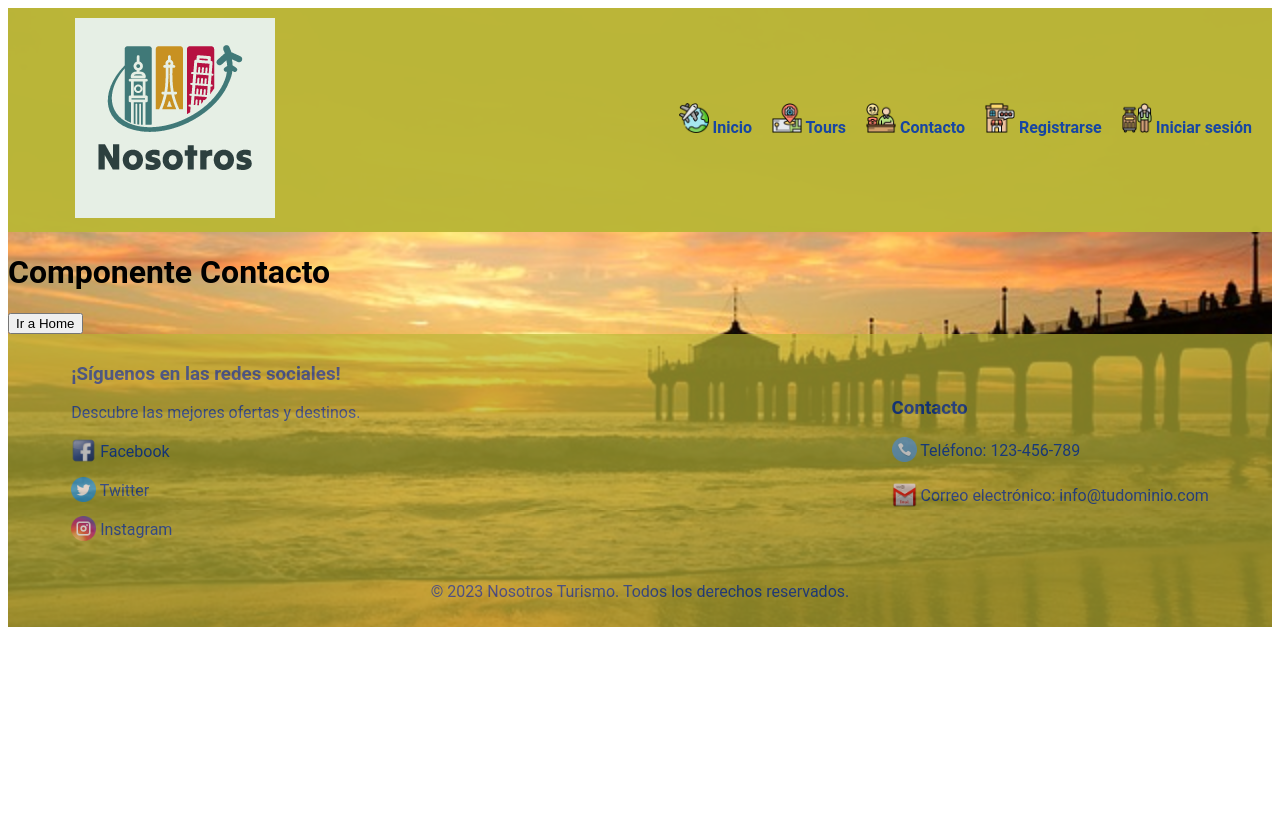
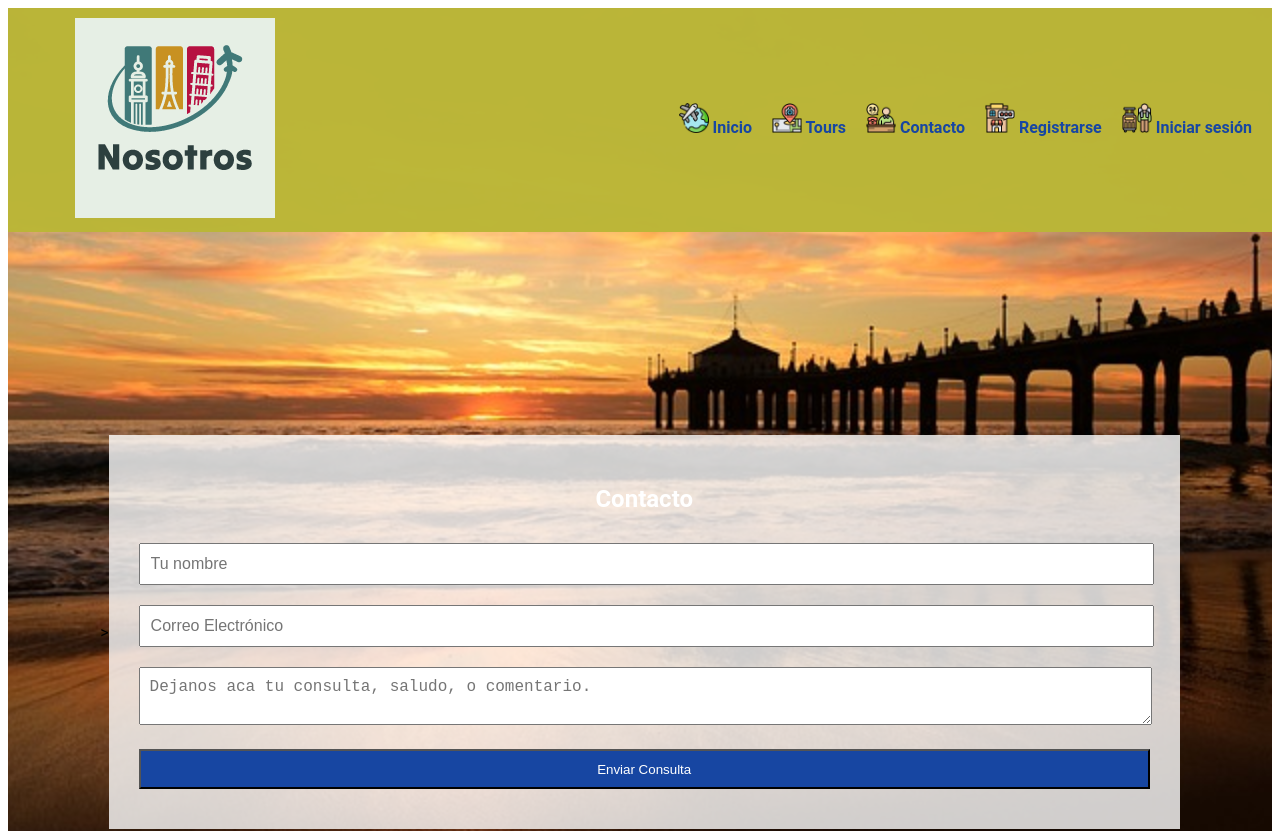
Before and after one commit to Shinobirun/NosTurisVue, a Vue app: page /contacto in a window 1280 px wide. Shown: the top 831 px of the page. Before the commit the page ends 800 px from the top, so only its background shows below. Built offline with nearby package versions, Linux system fonts and the light colour scheme.

Commit message:
Adgrego formcontacto

```diff
--- a/src/components/BannerComponent.vue
+++ b/src/components/BannerComponent.vue
@@ -1,7 +1,7 @@
   <template>
     <section class="banner">
       <!-- Contenido del banner -->
-      <img src="../assets/images/boeing-159589_1280.png" alt="Banner de promoción">
+      <img src="../assets/images/welcome-aboard-2334166_1280.jpg" alt="Banner de promoción">
     </section>
   </template>
 
--- /dev/null
+++ b/src/components/ContactFormComponent.vue
@@ -0,0 +1,111 @@
+<template>
+    <div class="contenedor">
+    >
+        <div class="formulario">
+      <h2>Contacto</h2>
+      <form @submit.prevent="enviarConsulta">
+        <div>
+
+          <input type="text" v-model="nombre" required placeholder="Tu nombre"/>
+        </div>
+        <div>
+
+          <input type="email" v-model="email" required placeholder="Correo Electrónico"/>
+        </div>
+        <div>
+
+          <textarea v-model="mensaje" required placeholder="Dejanos aca tu consulta, saludo, o comentario."></textarea>
+        </div>
+        <button type="submit">Enviar Consulta</button>
+      </form>
+    </div>
+</div>
+  </template>
+
+  <script>
+  export default {
+    data() {
+      return {
+        nombre: '',
+        email: '',
+        mensaje: ''
+      };
+    },
+    methods: {
+      enviarConsulta() {
+        const consulta = {
+          nombre: this.nombre,
+          email: this.email,
+          mensaje: this.mensaje
+        };
+
+        fetch('http://localhost:8000/enviar-consulta/', {
+          method: 'POST',
+          headers: {
+            'Content-Type': 'application/json'
+          },
+          body: JSON.stringify(consulta)
+        })
+        .then(response => response.json())
+        .then(data => {
+          console.log(data);
+          // Puedes manejar la respuesta del backend aquí
+        })
+        .catch(error => console.error('Error:', error));
+      }
+    }
+  };
+  </script>
+
+<style scoped>
+.contenedor {
+  display: flex;
+  justify-content: center;
+  align-items: center;
+  height: 100vh;
+}
+
+.formulario {
+  background-color: var(--color-backForm1);
+  color: var(--color-text1);
+  width: 80%;
+  padding: 30px;
+}
+
+label, input, textarea {
+  color: var(--color-text2);
+}
+
+button {
+  background-color: var(--color-primary);
+  color: var(--color-text1);
+  height: 40px;
+  width: 100%;
+  margin: 10px 0;
+}
+
+button:hover {
+  background-color: var(--color-secondary);
+}
+
+input[type="text"]:hover,
+input[type="email"]:hover,
+textarea:hover {
+  filter: brightness(1.1); /* Cambia la tonalidad al hacer hover */
+}
+
+input[type="text"],
+input[type="email"],
+textarea {
+  width: calc(100% - 20px); /* Ajuste para evitar desbordamiento */
+  padding: 10px;
+  margin: 10px 0;
+  font-size: 16px;
+  transition: filter 0.3s; /* Transición suave en el hover */
+}
+
+h2 {
+  margin: 20px 0;
+  text-align: center; /* Centra el título */
+}
+</style>
--- a/src/views/ContactoView.vue
+++ b/src/views/ContactoView.vue
@@ -2,8 +2,7 @@
     <div class="body">
         <HeaderComponent />
     <main>
-        <h1>{{ mensaje }}</h1>
-        <button @click="irAHome">Ir a Home</button>
+        <ContactFormComponent ></ContactFormComponent>
     </main>
     <FooterComponent />
     </div>
@@ -13,11 +12,14 @@
 
   import HeaderComponent from '@/components/HeaderComponent.vue';
   import FooterComponent from '../components/FooterComponent.vue';
+  import ContactFormComponent from '@/components/ContactFormComponent.vue';
+
 
   export default {
     name: 'ToursView',
     components: {
       HeaderComponent,
+      ContactFormComponent,
       FooterComponent
     },
     data() {
```
Also changed, not shown: src/assets/images/welcome-aboard-2334166_1280.jpg (added). Lines whose indentation alone changed are shown as unchanged.
